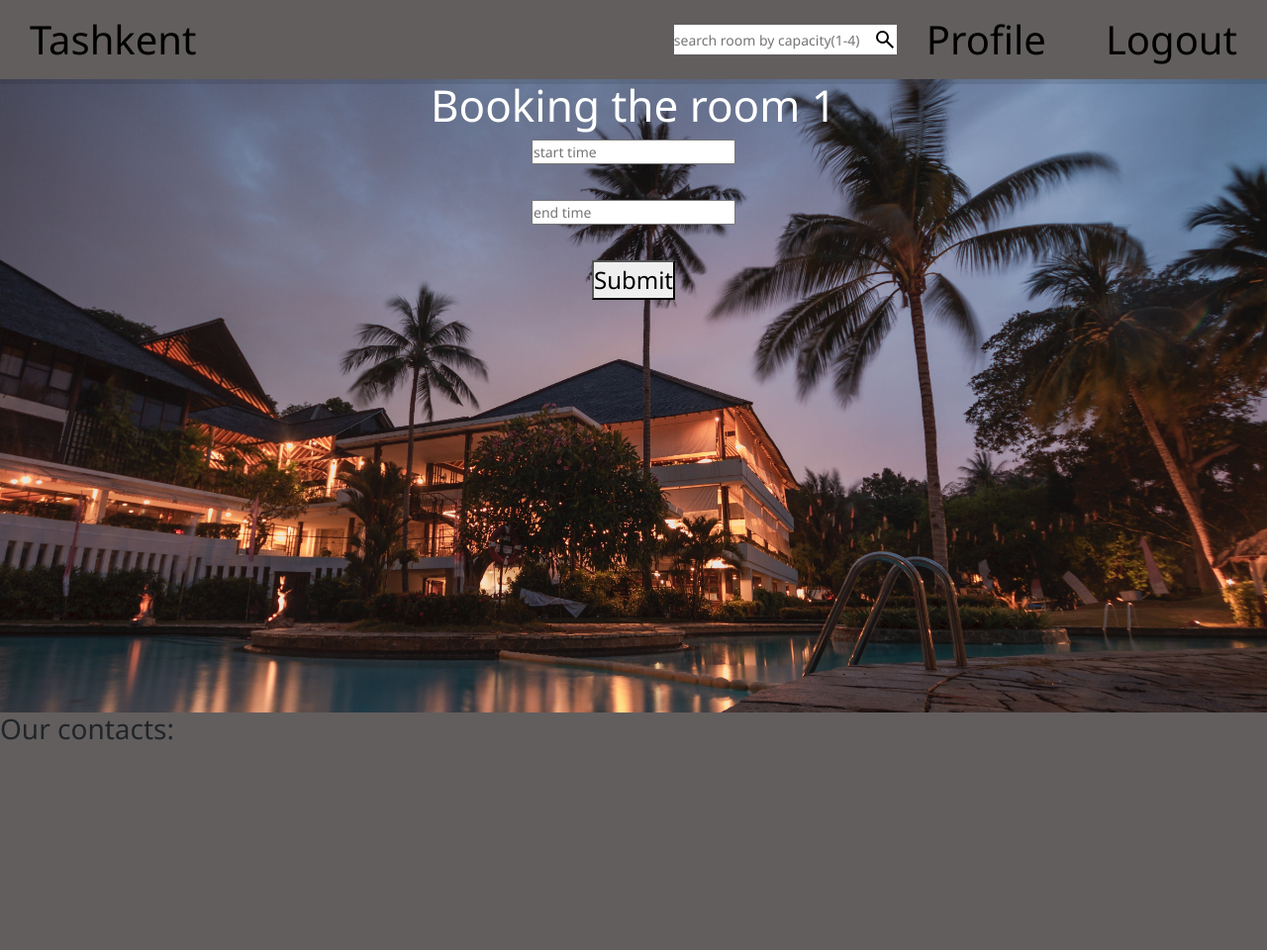
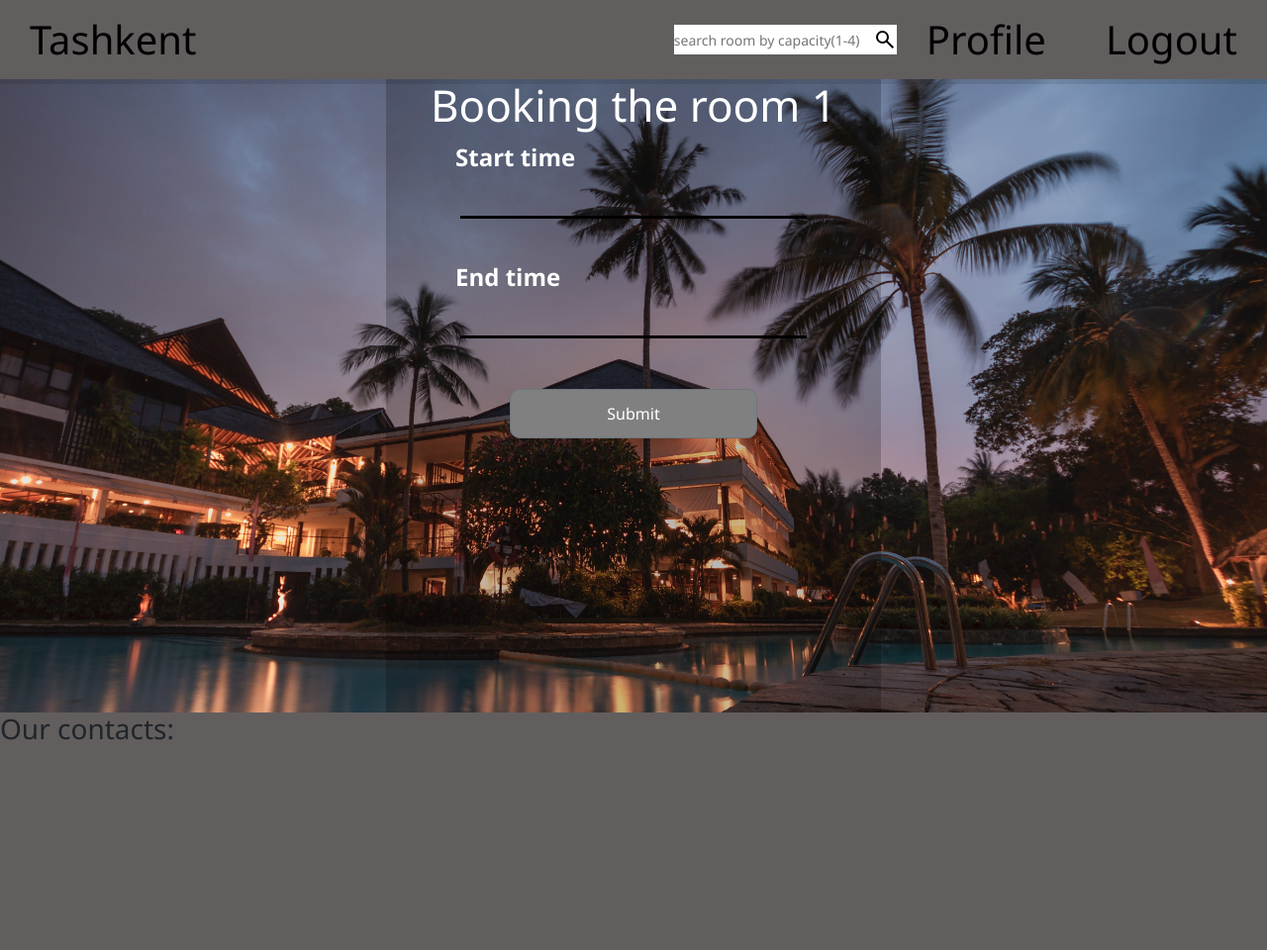
Before and after one commit to OleksandrKasapchuk/hotel_booking, a Django app: page /book-room/1 in a window 1280 px wide. Shown: the whole page at 99% size. Run offline with Django 5.2, Linux system fonts and the light colour scheme; a user stored in the database is signed in; tables that the repository leaves empty hold one stand-in row (values such as "Sample post").

Commit message:
upgraded all forms

```diff
--- a/booking/models.py
+++ b/booking/models.py
@@ -27,13 +27,15 @@ class Booking(models.Model):
     end_time = models.DateTimeField()
     creation_time = models.DateTimeField(auto_now_add=True)
 
-    def room_available(self):
+    def is_active(self):
         ending = self.end_time.date()
         now = date.today()
         if ending <= now:
             self.room.available = True
             self.room.save()
-
+            return False
+        else:
+            return True
     class Meta:
         verbose_name = "Booking"
         verbose_name_plural = "Bookings"
--- a/booking/views.py
+++ b/booking/views.py
@@ -22,7 +22,7 @@ def hotel_info(request):
 def show_rooms(request):
     context = {"rooms": Room.objects.all(), "bookings": Booking.objects.all()}
     for booking in Booking.objects.all():
-        booking.room_available()
+        booking.is_active()
     return render(
         request,
         template_name="booking/rooms.html",
@@ -43,6 +43,8 @@ def search_room(request):
         try:
             rooms = Room.objects.filter(capacity=room_capacity)
             context = {"rooms":rooms}
+            for booking in Booking.objects.all():
+                booking.is_active()
         except ValueError:
             messages.success(request, ("Invalid value for room-capacity!"))
             context = {}
--- a/static/css/style.css
+++ b/static/css/style.css
@@ -102,11 +102,11 @@ input {
     align-self: start;
     font-weight: 700;
 }
-.login-form, .register-form, .edit-user-form, .change-password-form {
+.login-form, .register-form, .edit-user-form, .change-password-form, .book-room-form {
     width: 500px;
     background-color: rgba(0, 0, 0, 0.2);
 }
-.login-form-item, .register-form-item {
+.login-form-item, .register-form-item, .change-password-form-item, .book-form-item {
     font-size: inherit;
     margin: 5px;
     width: 350px;
@@ -116,7 +116,7 @@ input {
     background-color: rgba(0, 0, 0, 0.0);
     background: transparent;
 }
-.login-form-item, .register-form-item:focus {
+.login-form-item, .register-form-item, .change-password-form, .book-room-form:focus {
     outline: none;
 }
 .btn-secondary {
--- a/templates/booking/book_room.html
+++ b/templates/booking/book_room.html
@@ -2,14 +2,22 @@
 
 
 {% block main %}
+    <section>
+        <form method="POST" action="{% url 'book-room' room.id %}" class="book-room-form">
             <h1>Booking the room {{room.number}}</h1>
-    <form method="POST" action="{% url 'book-room' room.id %}">
             {% csrf_token %}
-        <input type="text" id="start_time" name="start_time" placeholder="start time">
+            <fieldset class="input-wrapper">
+                <label for="start_time">Start time</label>
+                <input type="text" id="start_time" name="start_time" class="book-form-item">
+            </fieldset>
             <br>
-        <input type="text" id="end_time" name="end_time" placeholder="end time">
+            <fieldset class="input-wrapper">
+                <label for="end_time">End time</label>
+                <input type="text" id="end_time" name="end_time" class="book-form-item">
+            </fieldset>
             <br>
             <input type="hidden" name="room" value="{{room.id}}">
-        <button type="submit" class="submit-button">Submit</button>
+            <button type="submit" class="btn btn-secondary">Submit</button>
         </form>
+    </section>
 {% endblock %}
--- a/templates/booking/register.html
+++ b/templates/booking/register.html
@@ -2,6 +2,7 @@
 
 
 {% block main %}
+    <section>
         <form method="POST" action="{% url 'register' %}" class="register-form">
             <h1>Register</h1>
             {% csrf_token %}
@@ -28,4 +29,5 @@
             </fieldset>
             <button type="submit"class="btn btn-secondary">Submit</button>
         </form>
+    </section>
 {% endblock %}
```
Also changed, not shown: templates/booking/user_info.html (+12 -2 lines). Lines whose indentation alone changed are shown as unchanged.
